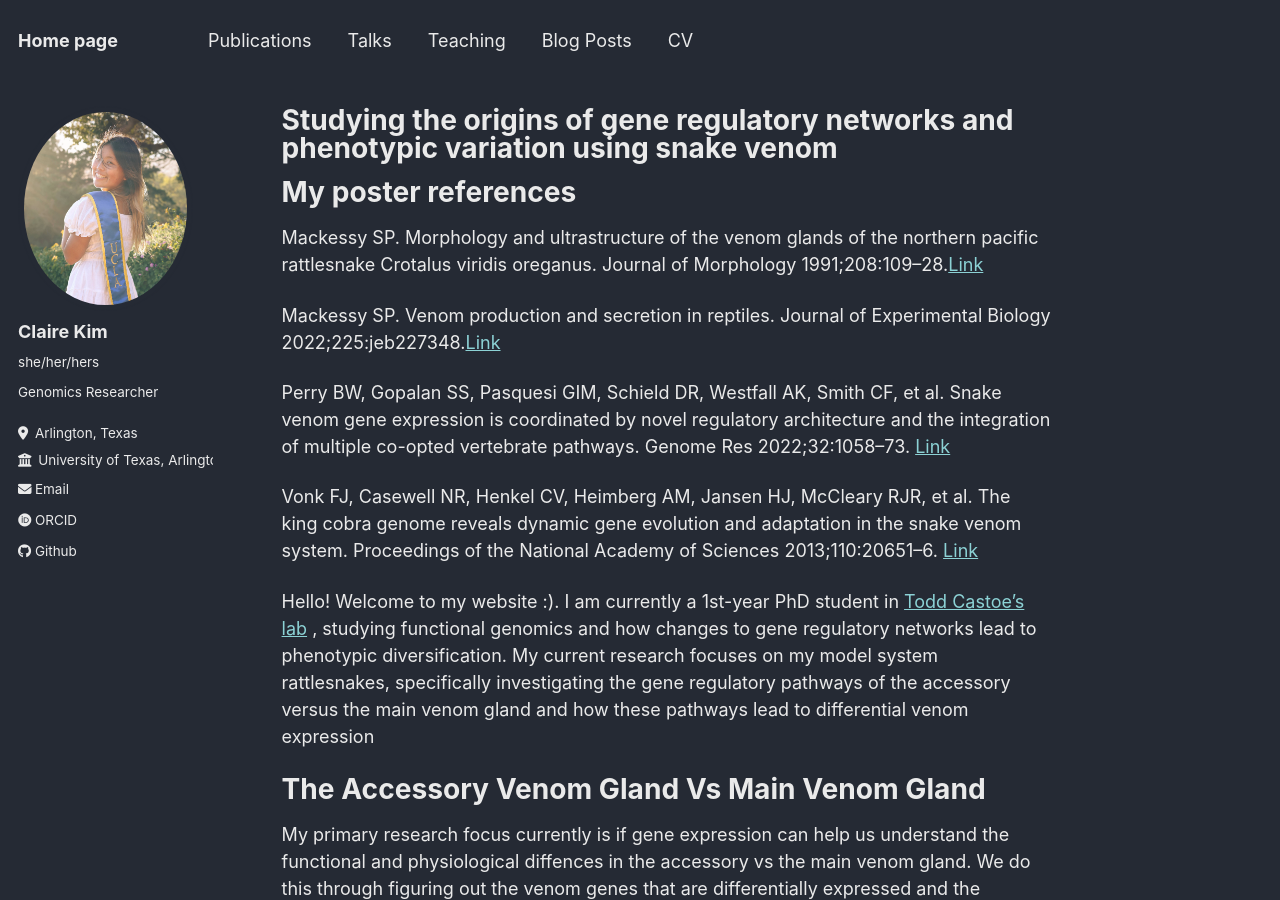
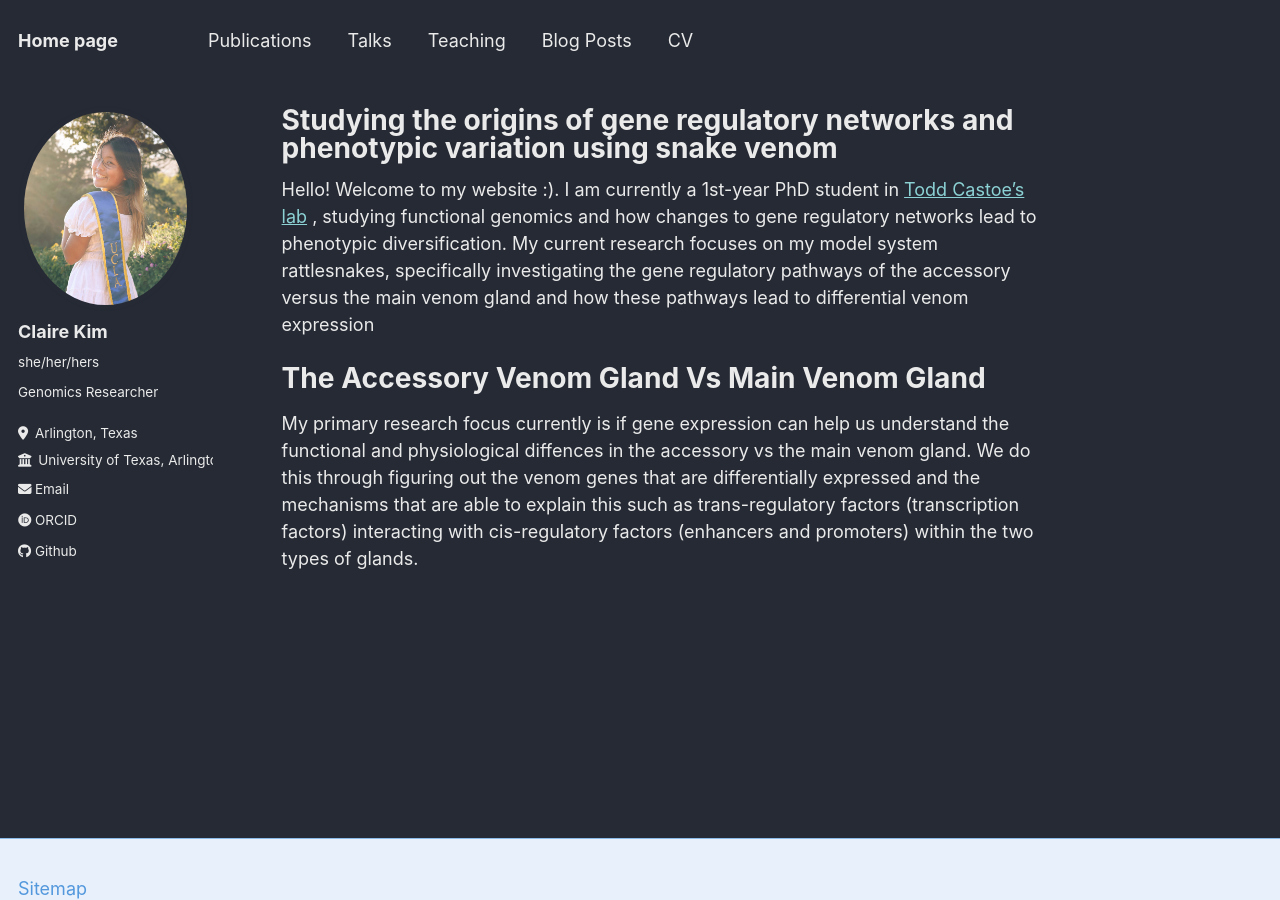
Before and after one commit to ckim0306/ckim0306.github.io, a Jekyll site: the page built from _pages/about.md, in a window 1280 px wide and 900 px high. Built offline with Jekyll 4.4.1, drawn with Linux system fonts in a browser that asks for light colours; some web fonts are replaced.

Commit message:
Adding my references to my talks instead of on the front page

```diff
--- a/_pages/about.md
+++ b/_pages/about.md
@@ -6,17 +6,7 @@ redirect_from:
   - /about/
   - /about.html
 ---
-My poster references
-======
 
-Mackessy SP. Morphology and ultrastructure of the venom glands of the northern pacific rattlesnake Crotalus viridis oreganus. Journal of Morphology 1991;208:109–28.[Link](https://pubmed.ncbi.nlm.nih.gov/29865511/#:~:text=Abstract,cells%20and%20basal%20horizontal%20cells.)
-
-Mackessy SP. Venom production and secretion in reptiles. Journal of Experimental Biology 2022;225:jeb227348.[Link](https://journals.biologists.com/jeb/article/225/7/jeb227348/274934/Venom-production-and-secretion-in-reptiles)
-
-Perry BW, Gopalan SS, Pasquesi GIM, Schield DR, Westfall AK, Smith CF, et al. Snake venom gene expression is coordinated by novel regulatory architecture and the integration of multiple co-opted vertebrate pathways. Genome Res 2022;32:1058–73. [Link](https://www.ncbi.nlm.nih.gov/pmc/articles/PMC9248877/)
-
-
-Vonk FJ, Casewell NR, Henkel CV, Heimberg AM, Jansen HJ, McCleary RJR, et al. The king cobra genome reveals dynamic gene evolution and adaptation in the snake venom system. Proceedings of the National Academy of Sciences 2013;110:20651–6. [Link](https://www.pnas.org/doi/full/10.1073/pnas.1314702110)
 
 Hello! Welcome to my website :). I am currently a 1st-year PhD student in [Todd Castoe's lab](https://www.castoelaboratory.org/) , studying functional genomics and how changes to gene regulatory networks lead to phenotypic diversification. My current research focuses on my model system rattlesnakes, specifically investigating the gene regulatory pathways of the accessory versus the main venom gland and how these pathways lead to differential venom expression
 
```
Also changed, not shown: _publications/2024-02-17-paper-title-number-4.md (+12 -0 lines).
